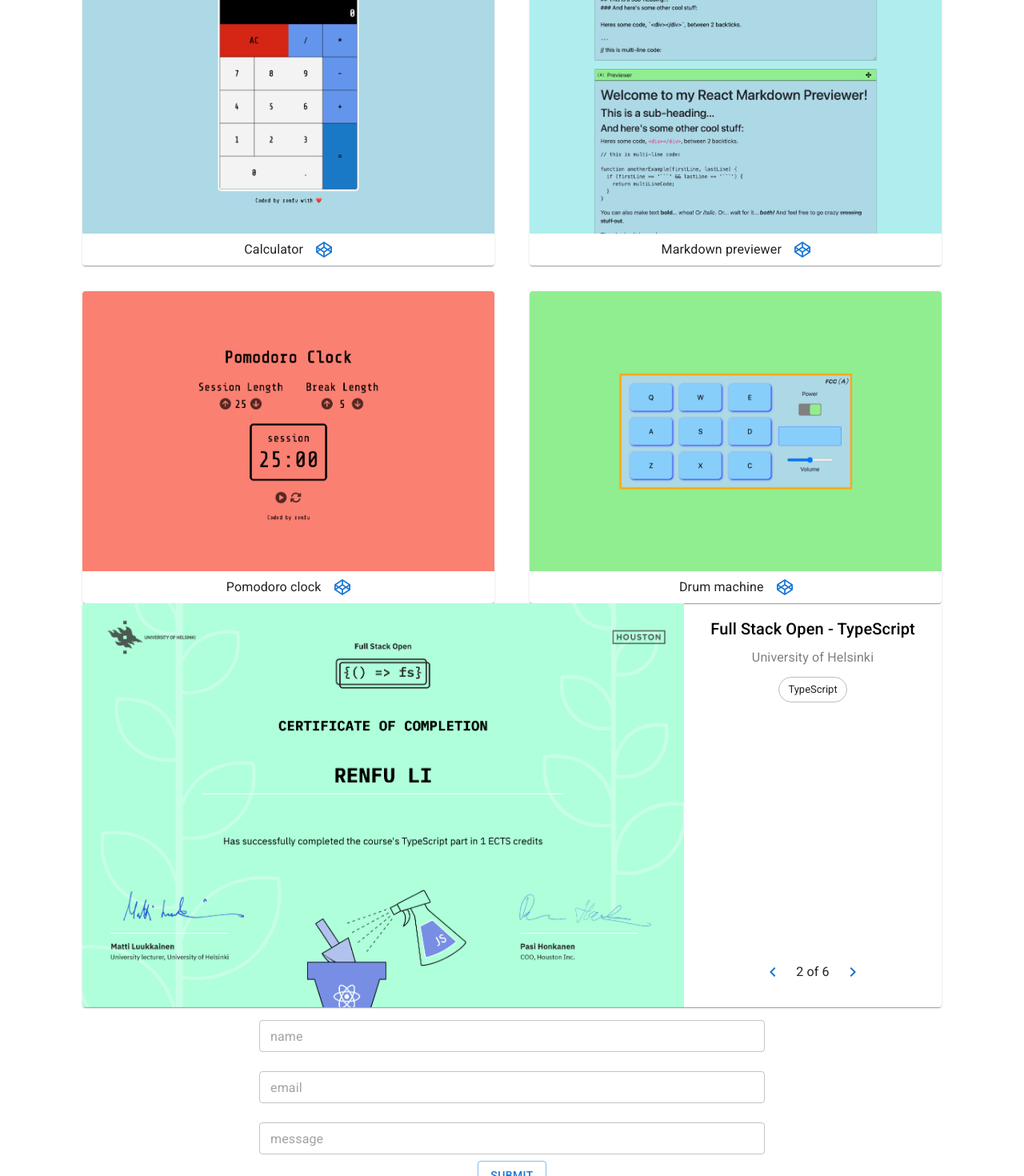
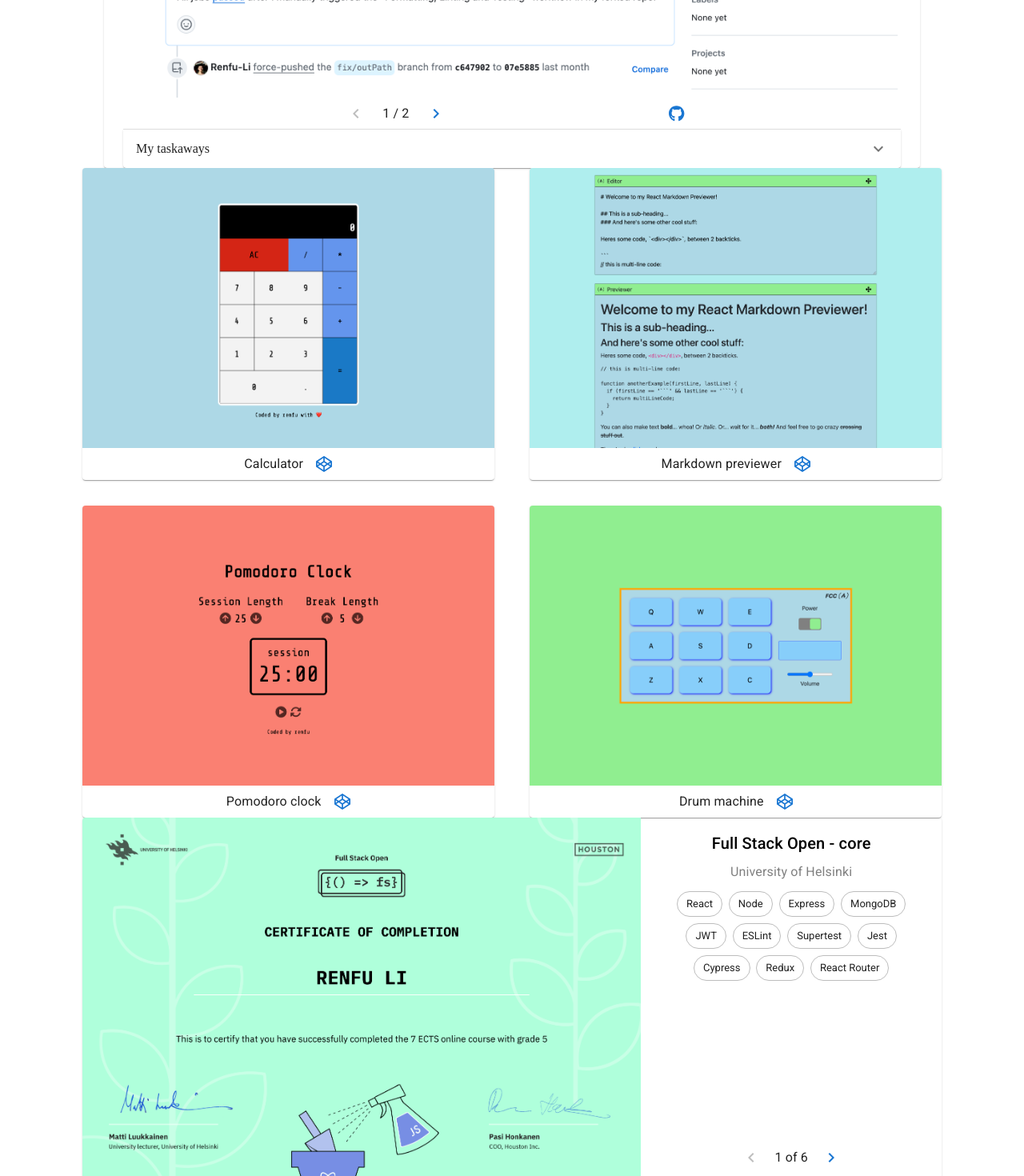
Before and after one commit to Renfu-Li/Renfu-Li.github.io, a React (Vite) app: page / in a window 1280 px wide. Shown: the part 1280-2750 px from the top of the page at 80% size. Built offline with nearby package versions, Linux system fonts and the light colour scheme.

Commit message:
fix: make the height of Certificates constant

```diff
--- a/src/App.jsx
+++ b/src/App.jsx
@@ -59,7 +59,7 @@
         Projects
       </Typography>
 
-      {/* <TickPages /> */}
+      <TickPages />
 
       <OpenSource />
 
--- a/src/components/Certificates.jsx
+++ b/src/components/Certificates.jsx
@@ -21,13 +21,13 @@
 function Certificates() {
   const [index, setIndex] = useState(0);
 
-  useEffect(() => {
-    const intervalId = setInterval(() => {
-      setIndex((prev) => (prev === CERTIFICATES.length - 1 ? 0 : prev + 1));
-    }, 5000);
+  // useEffect(() => {
+  //   const intervalId = setInterval(() => {
+  //     setIndex((prev) => (prev === CERTIFICATES.length - 1 ? 0 : prev + 1));
+  //   }, 5000);
 
-    return () => clearInterval(intervalId);
-  }, []);
+  //   return () => clearInterval(intervalId);
+  // }, []);
 
   const disablePrev = index === 0;
   const disableNext = index === CERTIFICATES.length - 1;
@@ -44,7 +44,7 @@
       <CardMedia
         component="img"
         sx={{
-          maxWidth: { xs: "100%", md: "70%" },
+          maxWidth: { xs: "100%", md: "65%" },
           flex: { xs: 1, md: "auto" },
         }}
         image={CERTIFICATES[index].src}
--- a/src/components/OpenSource.jsx
+++ b/src/components/OpenSource.jsx
@@ -1,4 +1,5 @@
 import AutoAwesomeOutlinedIcon from "@mui/icons-material/AutoAwesomeOutlined";
+import ExpandMoreIcon from "@mui/icons-material/ExpandMore";
 import CircleOutlinedIcon from "@mui/icons-material/CircleOutlined";
 import GitHubIcon from "@mui/icons-material/GitHub";
 import { FontAwesomeIcon } from "@fortawesome/react-fontawesome";
@@ -27,6 +28,10 @@
   CardContent,
   CardMedia,
   Chip,
+  Container,
+  Accordion,
+  AccordionSummary,
+  AccordionDetails,
 } from "@mui/material";
 import { useEffect, useState } from "react";
 import { OPEN_SOURCE } from "../constants";
@@ -65,7 +70,7 @@
         alt={OPEN_SOURCE[index].name}
       />
 
-      <CardContent sx={{ height: "228px", paddingBottom: "!16px" }}>
+      <Container sx={{ padding: 0 }}>
         <Stack
           direction="row"
           justifyContent="space-evenly"
@@ -99,6 +104,11 @@
           </Tooltip>
         </Stack>
 
+        <Accordion>
+          <AccordionSummary expandIcon={<ExpandMoreIcon />}>
+            My taskaways
+          </AccordionSummary>
+          <AccordionDetails>
             <Typography textAlign="left">
               {OPEN_SOURCE[index].contribution}
             </Typography>
@@ -112,7 +122,9 @@
                 </li>
               ))}
             </ul>
-      </CardContent>
+          </AccordionDetails>
+        </Accordion>
+      </Container>
     </Card>
   );
 }
--- a/src/constants.js
+++ b/src/constants.js
@@ -87,7 +87,7 @@
     institution: "freeCodeCamp",
     name: "JavaScript Algorithms & Data Structures",
     knowledges: [
-      "Regular expressions",
+      "Regex",
       "Data structures",
       "Algorithm scripting",
       "Object-oriented programming",
```
Lines whose indentation alone changed are shown as unchanged.
